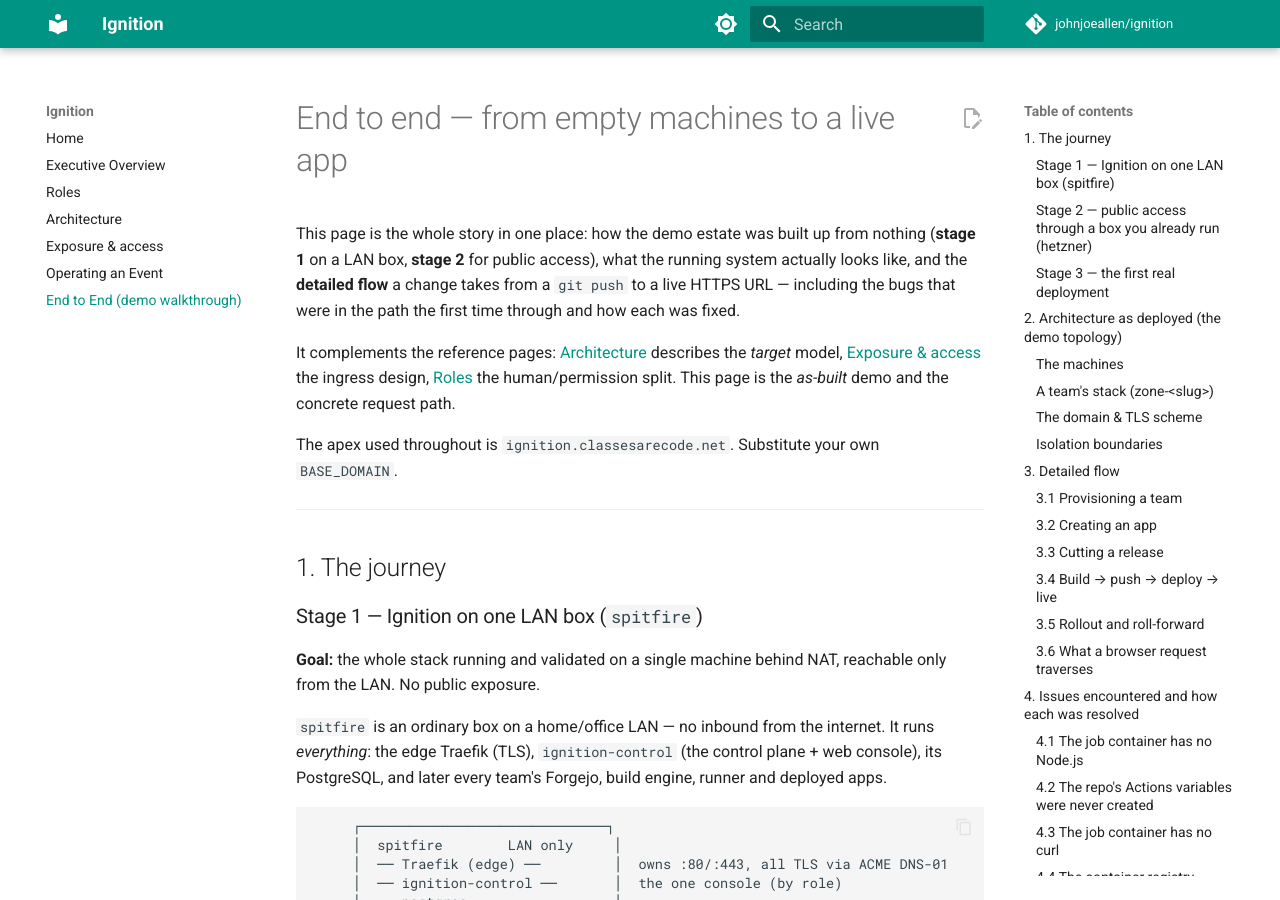
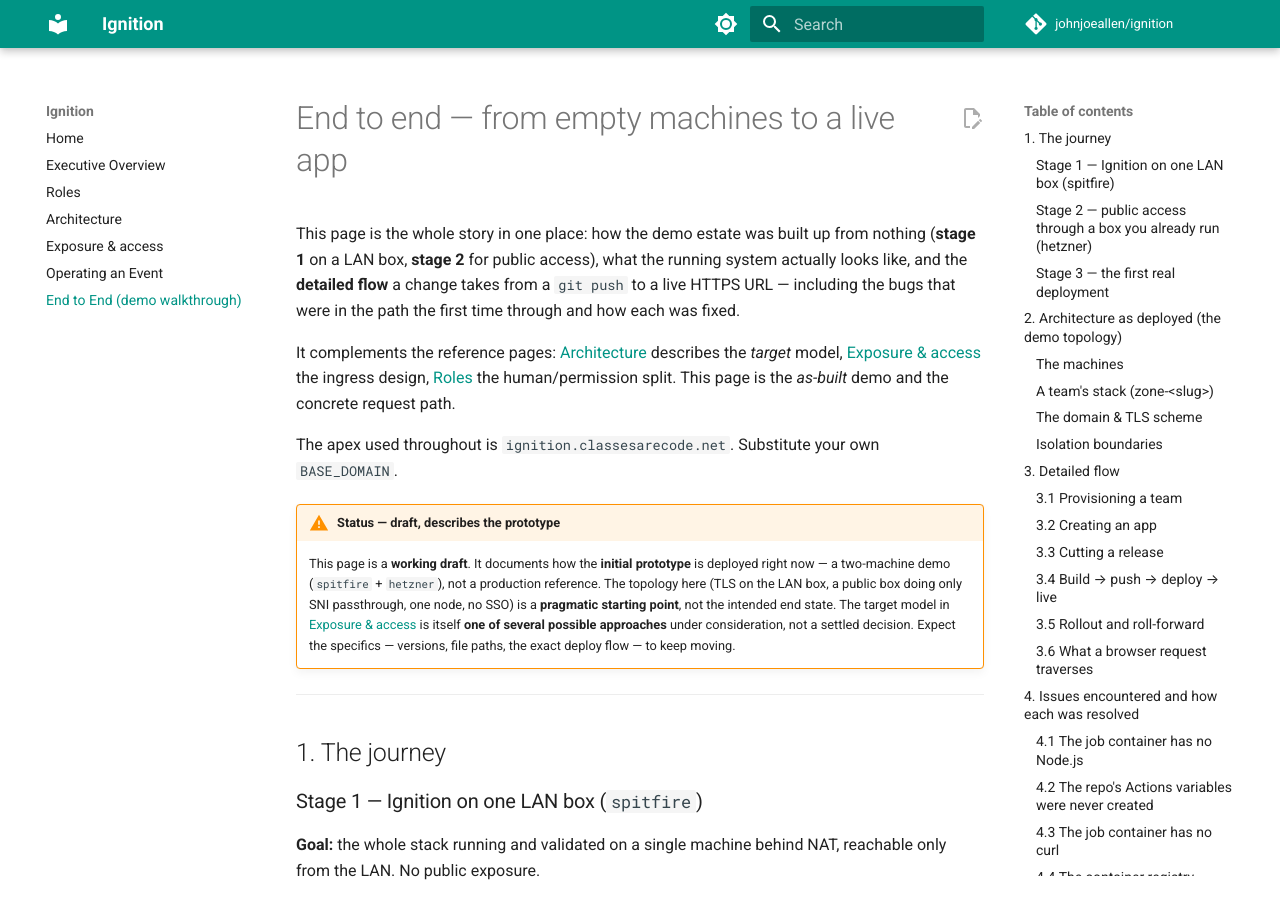
Before and after one commit to johnjoeallen/ignition, an MkDocs documentation site: the page built from docs/end-to-end.md, in a window 1280 px wide and 900 px high. Built offline with MkDocs 1.6.1 and Material for MkDocs 9.7.7, drawn with Linux system fonts in a browser that asks for light colours; comment, search, counter and statistics services are not loaded.

Commit message:
docs: mark end-to-end as draft/prototype, exposure as one proposed model
- end-to-end.md: status warning — working draft, describes the initial
  two-machine prototype, not a production reference.
- exposure.md: status note — one exposure/access design among several
  being weighed, not a locked decision, and not how the prototype runs.
- architecture.md: flag the Ingress section as a proposal, cross-link both.

Co-Authored-By: Claude Sonnet 5 <noreply@anthropic.com>
Claude-Session: https://claude.ai/code/session_01GEgvkxp9vBPD5rwkWEt4vM

```diff
--- a/docs/end-to-end.md
+++ b/docs/end-to-end.md
@@ -13,6 +13,16 @@ and the concrete request path.
 
 The apex used throughout is `ignition.classesarecode.net`. Substitute your own
 `BASE_DOMAIN`.
+
+!!! warning "Status — draft, describes the prototype"
+    This page is a **working draft**. It documents how the **initial prototype**
+    is deployed right now — a two-machine demo (`spitfire` + `hetzner`), not a
+    production reference. The topology here (TLS on the LAN box, a public box
+    doing only SNI passthrough, one node, no SSO) is a **pragmatic starting
+    point**, not the intended end state. The target model in
+    [Exposure & access](exposure.md) is itself **one of several possible
+    approaches** under consideration, not a settled decision. Expect the
+    specifics — versions, file paths, the exact deploy flow — to keep moving.
 
 ---
 
```
Also changed, not shown: docs/architecture.md (+5 -0 lines), docs/exposure.md (+8 -1 lines).
